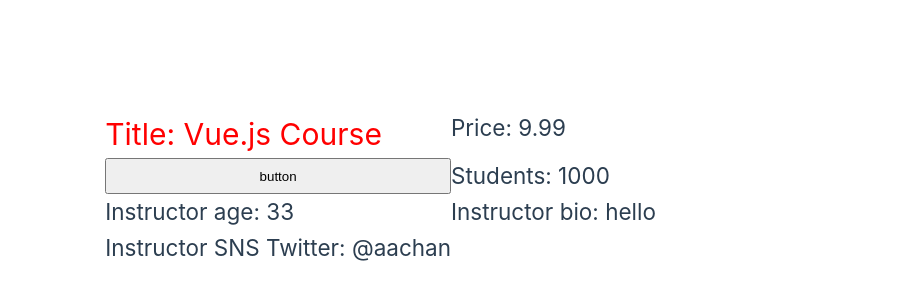
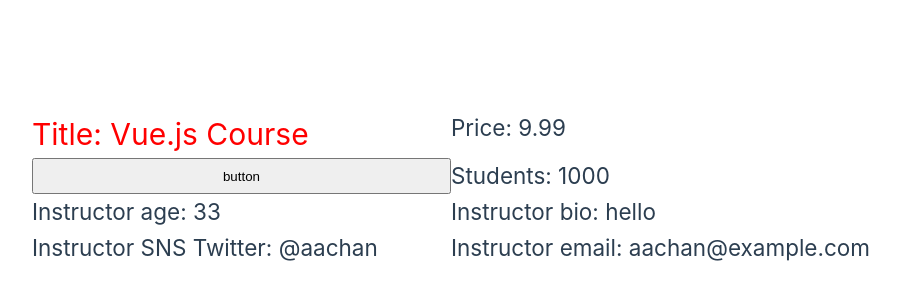
Before and after one commit to aachan1127/vue-lesson, a Vue app: page / in a window 1280 px wide. Shown: the part 212-512 px from the top of the page, without its empty margins (189-1089 px from the left). Built offline with nearby package versions, Linux system fonts and the light colour scheme.

Commit message:
udemy17 reactive関数の中にref関数があるとき

```diff
--- a/src/App.vue
+++ b/src/App.vue
@@ -7,10 +7,12 @@ const title = ref('Vue.js Course')
 let price = ref(9.99) // refオブジェクト
 
 function increment() {
+  //ボタンを降りた時の処理↓
   price.value += 1 // .valueをつけることで、 priceの値が再レンダリングされる
   instructor.age += 1 // reactive関数で作られているので、 .valueつけなくても再レンダリングされる
   instructor.bio = 'hi'
   instructor.sns.twitter = 'hello'
+  instructor.email = 'info@examlpe.com'
 }
 
 const info = ref({
@@ -26,10 +28,25 @@ const instructor = reactive({
     twitter: '@aachan',
     youtube: '@Akane',
   },
+  email: ref('aachan@example.com'),
 })
 instructor.bio = 'hello'
-console.log(info.value.student) //ref関数なので、.valueをつける
-console.log(instructor.sns) //reactive関数なので、.valueつけなくてもいい
+const items = reactive([ref(1), ref(2), 3])
+// 配列の中身を逆にする
+items.reverse()
+
+// reactive関数でも、配列の時の場合にのみ、.valueをつけないと取り出せないので注意！
+console.log(items[0].value)
+
+//ref関数なので、.valueをつける
+// console.log(info.value.student)
+
+ //reactive関数なので、.valueつけなくてもいい
+// console.log(instructor.sns)
+
+ //reactive関数の中のref関数なので、.valueはつけなくてもいい
+// console.log(instructor.email)
+
 </script>
 
 <template>
@@ -40,6 +57,7 @@ console.log(instructor.sns) //reactive関数なので、.valueつけなくても
   <h2>Instructor age: {{ instructor.age }}</h2>
   <h2>Instructor bio: {{ instructor.bio }}</h2>
   <h2>Instructor SNS Twitter: {{ instructor.sns.twitter }}</h2>
+  <h2>Instructor email: {{ instructor.email }}</h2>
 </template>
 
 <style>
```
